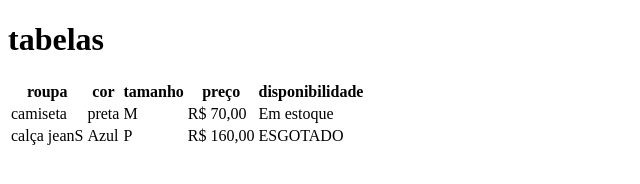
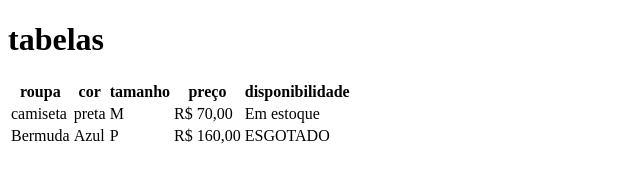
Before and after one commit to MAIAN-HUNTER/Aula-tabela, a plain HTML site: page index.html in a window 1280 px wide. Shown: the whole page, without its empty margins (0-640 px from the left). Drawn offline with Linux system fonts and the light colour scheme.

Commit message:
trocado de calça jeans para bermuda

```diff
--- a/index.html
+++ b/index.html
@@ -25,7 +25,7 @@
             <td>Em estoque</td>
         </tr>
         <tr>
-            <td>calça jeanS</td>
+            <td>Bermuda</td>
             <td>Azul</td>
             <td>P</td>
             <td>R$ 160,00</td>
```
